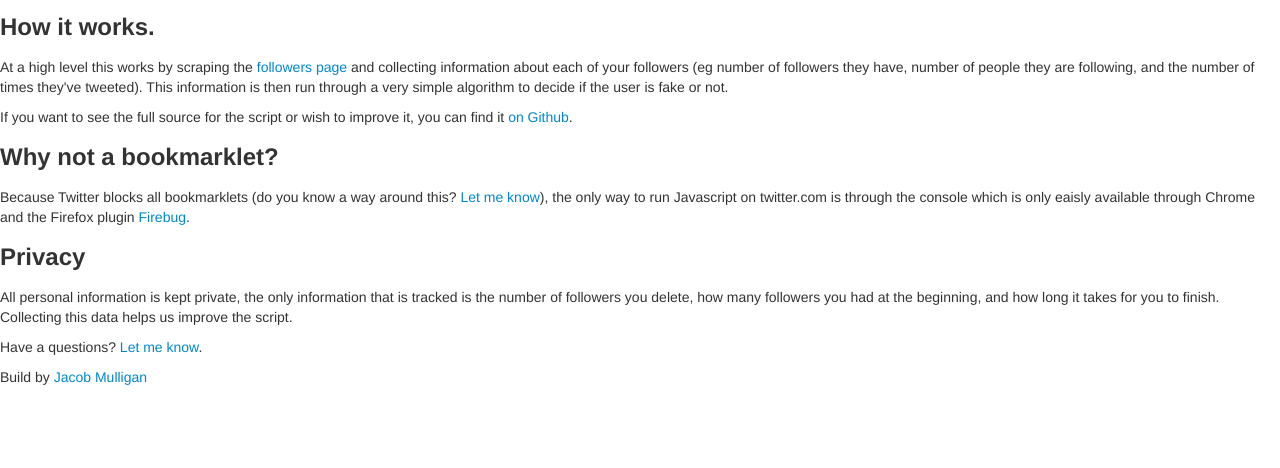
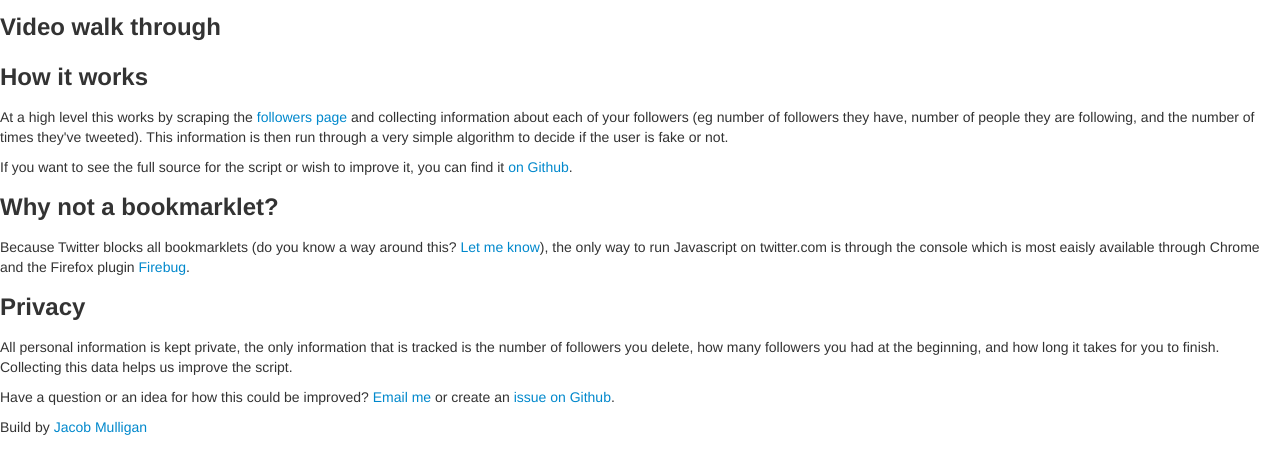
Before and after one commit to jcbmllgn/followersBeGone, a website: page app/index.html in a window 1280 px wide. Shown: the part 332-800 px from the top of the page. Drawn offline with nearby package versions, Linux system fonts and the light colour scheme.

Commit message:
Copy updates

```diff
--- a/app/index.html
+++ b/app/index.html
@@ -49,16 +49,20 @@
             <h1><span>90,000</span> followers removed to date</h1>
         </div>
 
+        <div class="answer-section">
+            <h3>Video walk through</h3>
 
-        <div id="the-code" class="answer-section">
-            <h3>How it works.</h3>
+        </div>
+
+        <div class="answer-section">
+            <h3>How it works</h3>
             <p>At a high level this works by scraping the <a target="_blank" href="http://twitter.com/followers">followers page</a> and collecting information about each of your followers (eg number of followers they have, number of people they are following, and the number of times they've tweeted). This information is then run through a very simple algorithm to decide if the user is fake or not.</p>
             <p>If you want to see the full source for the script or wish to improve it, you can find it <a target="_blank" href="https://github.com/jcbmllgn/followersBeGone">on Github</a>.</p>
         </div>
 
-        <div id="why-chrome" class="answer-section">
+        <div class="answer-section">
             <h3>Why not a bookmarklet?</h3>
-            <p>Because Twitter blocks all bookmarklets (do you know a way around this? <a href="mailto:jacobdmulligan@gmail.com">Let me know</a>), the only way to run Javascript on twitter.com is through the console which is only eaisly available through Chrome and the Firefox plugin <a href="http://getfirebug.com/" target="_blank">Firebug</a>.</p>
+            <p>Because Twitter blocks all bookmarklets (do you know a way around this? <a href="mailto:jacobdmulligan@gmail.com">Let me know</a>), the only way to run Javascript on twitter.com is through the console which is most eaisly available through Chrome and the Firefox plugin <a href="http://getfirebug.com/" target="_blank">Firebug</a>.</p>
         </div>
 
         <div class="answer-section">
@@ -67,7 +71,7 @@
         </div>
 
         <div class="answer-section">
-            <p>Have a questions? <a href="mailto:jacobdmulligan@gmail.com">Let me know</a>.</p>
+            <p>Have a question or an idea for how this could be improved? <a href="mailto:jacobdmulligan@gmail.com">Email me</a> or create an <a target="_blank" href="https://github.com/jcbmllgn/followersBeGone/issues">issue on Github</a>.</p>
             <p>Build by <a target="_blank" href="http://jacob.io">Jacob Mulligan</a></p>
         </div>
 
--- a/app/scripts/remover.js
+++ b/app/scripts/remover.js
@@ -143,10 +143,10 @@ function followerScan (num_scan) {
 
     i++;
 
-    if ( limit === i ) { // item_length
+    if ( item_length === i ) { // item_length
       $("html, body").animate({ scrollTop: $(document).height() }, "fast", function(){
         item_length = $('#stream-items-id div.stream-item').length;
-          if ( limit === i ) {
+          if ( item_length === i ) {
             // alert('Scan is done, read the directions box for the next (and last) step.');
             deleteStep();
           } else {
```
